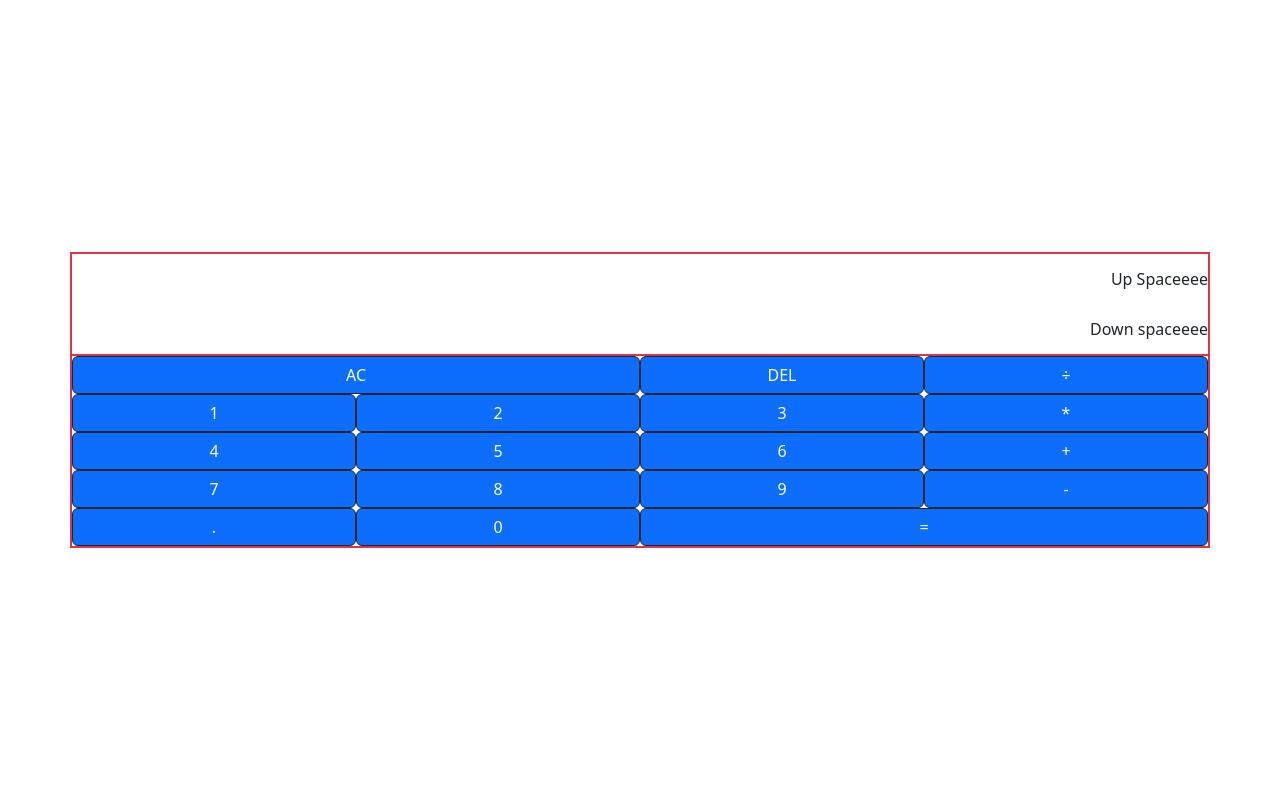
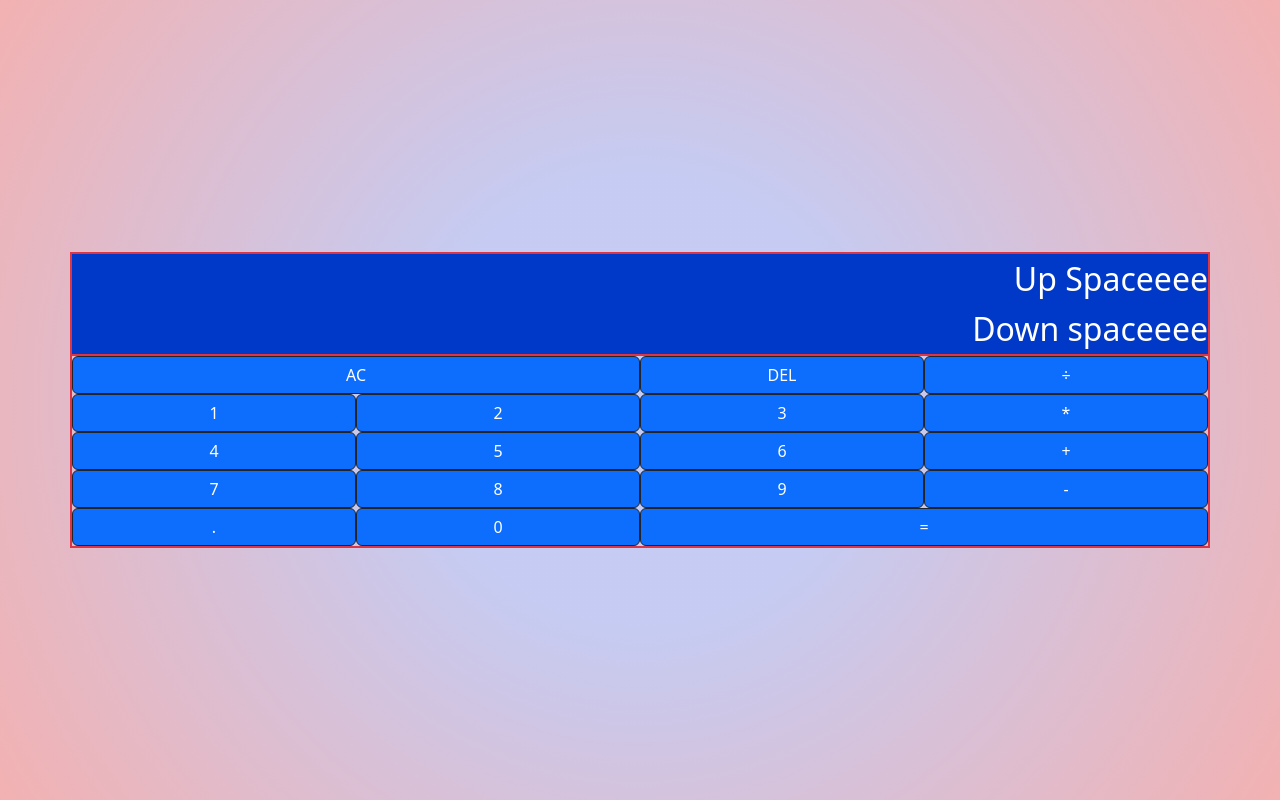
Before and after one commit to YcPeh/VoiceCalculator, a React (Create React App) app in the folder basic-react-calculator/: page / in a window 1280 px wide. Built offline with nearby package versions, Linux system fonts and the light colour scheme.

Commit message:
background color, larger previous and current operand rows implemented

```diff
--- a/basic-react-calculator/src/App.js
+++ b/basic-react-calculator/src/App.js
@@ -140,10 +140,10 @@ function App() {
 
             <div className="container">
 
-                <div className="row border border-2 border-bottom-0 border-danger">
+                <div className="row border border-2 border-bottom-0 border-danger text-white">
                     <div className="col p-0 text-break text-end d-flex align-items-center justify-content-end previous-operand">{states.previousOperandText}</div>
                 </div>
-                <div className="row border border-2 border-top-0 border-bottom-0 border-danger">
+                <div className="row border border-2 border-top-0 border-bottom-0 border-danger text-white">
                     <div className="col p-0 text-break text-end d-flex align-items-center justify-content-end current-operand">{states.currentOperandText}</div>
                 </div>
                 <div className="row border border-2 border-bottom-0 border-danger">
--- a/basic-react-calculator/src/styles.css
+++ b/basic-react-calculator/src/styles.css
@@ -5,3 +5,14 @@
 .previous-operand, .current-operand{
     min-height: 50px;
 }
+
+.container-flex{
+    background: radial-gradient(circle at center, rgba(140, 152, 229, 0.5) 30%, rgba(230, 100, 101, 0.5));
+    /* background: radial-gradient(circle at center, rgba(230, 100, 101, 0.5) 30%, rgba(140, 152, 229, 0.5)); */
+}
+
+.container > .row:nth-child(1),
+.row:nth-child(2){
+    background-color:rgb(0, 57, 200, 1);
+    font-size: 2rem;
+  }
```
